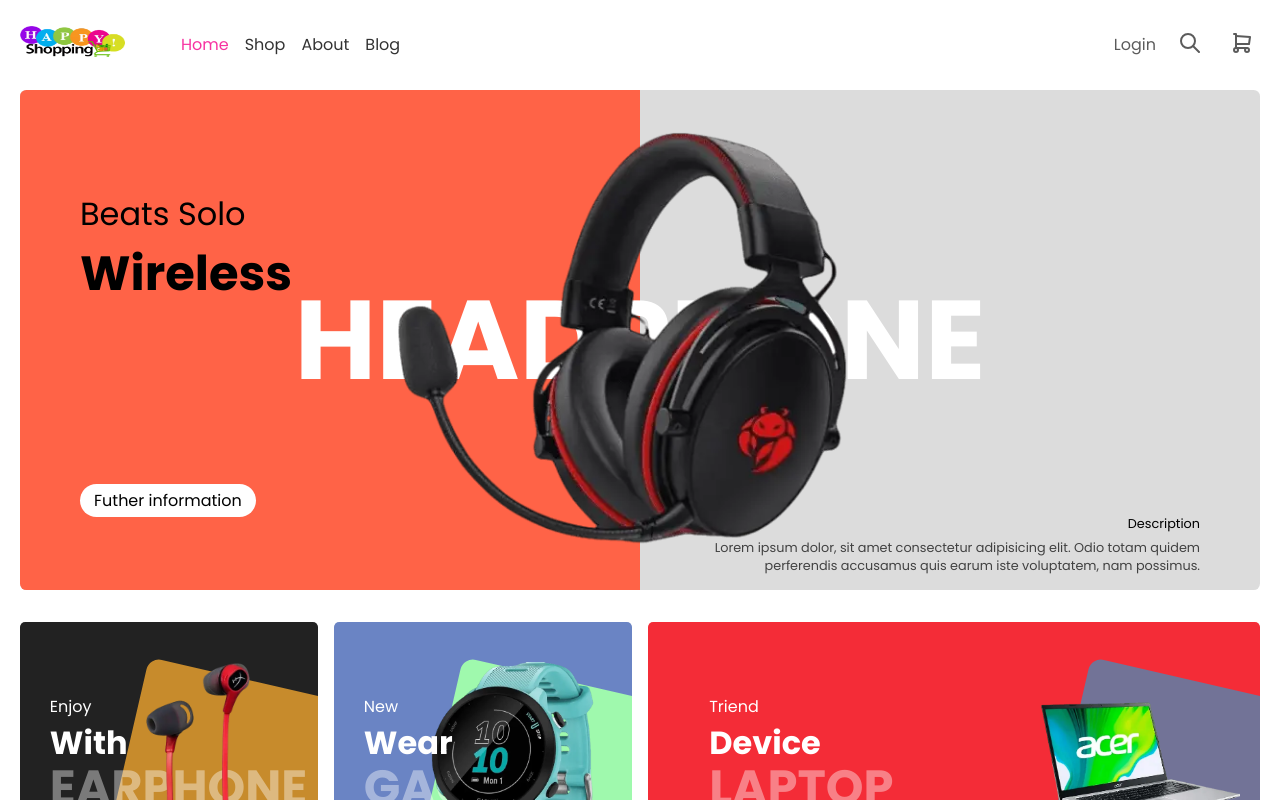
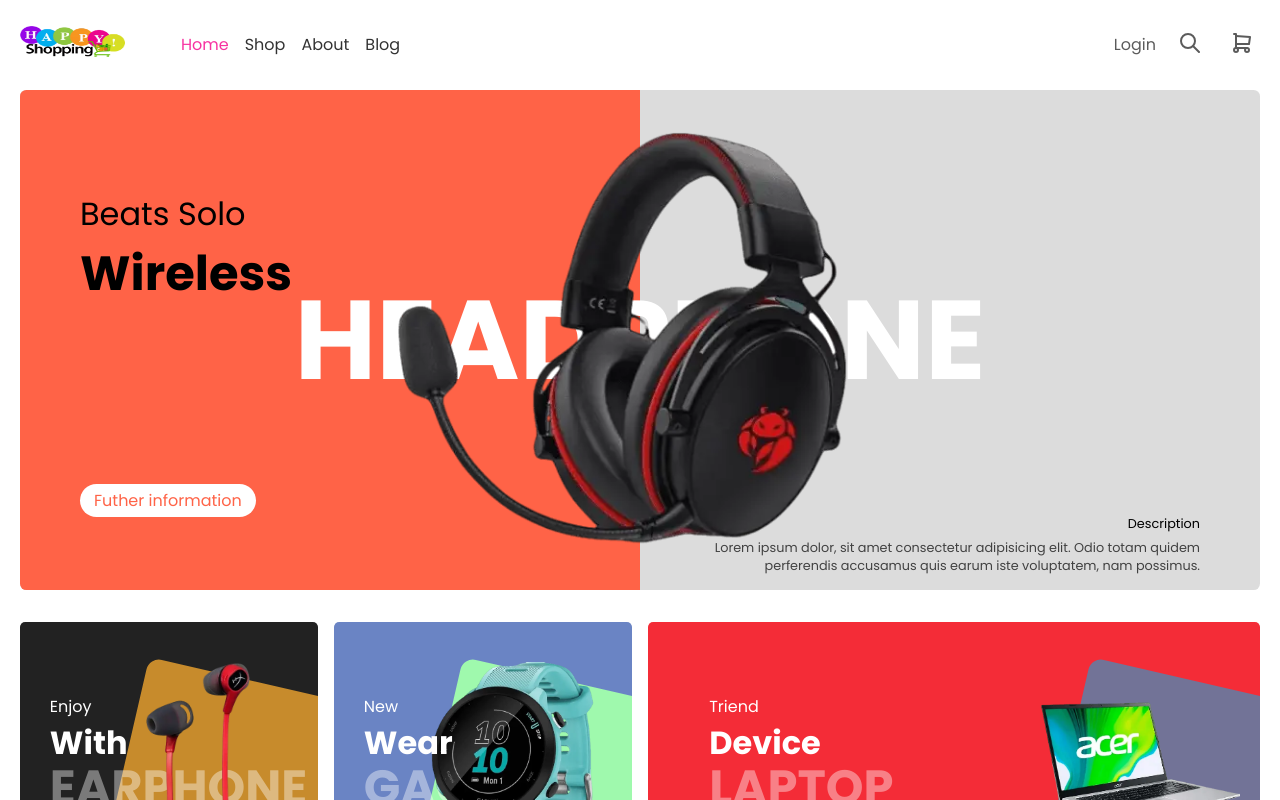
Before and after one commit to victor-romero-martinez/eshop, a Next.js app: page / in a window 1280 px wide. Shown: the top 800 px of the page. Built offline with nearby package versions, Linux system fonts and the light colour scheme.

Commit message:
{update} color link button

```diff
--- a/src/components/bigCrad/BigCard.tsx
+++ b/src/components/bigCrad/BigCard.tsx
@@ -11,8 +11,7 @@
             <br />
             <span>Wireless</span>
           </h2>
-          {/* <Link href='#' title='futher information' className='big__card__btn'>Futher information</Link> */}
-          <LinkBtn href='#'>Futher information</LinkBtn>
+          <LinkBtn href='#' styles={{ color: '#ff6347' }}>Futher information</LinkBtn>
         </div>
         <div className='desc__container h-full w-fill _padding__inline'>
           <p className='desc__title'>Description</p>
--- a/src/components/ui/linkBtn/LinkBtn.jsx
+++ b/src/components/ui/linkBtn/LinkBtn.jsx
@@ -5,7 +5,7 @@
  * @param {object} props
  * @param {React.ReactNode} props.children - Element
  * @param {string} props.href - Link
- * @param {object} [props.styles] - Styles
+ * @param {object} [props.styles] - CSSProperties
  */
 export default function LinkBtn({ children, href, styles }) {
   return (
--- a/src/components/ui/linkBtn/style.css
+++ b/src/components/ui/linkBtn/style.css
@@ -3,5 +3,33 @@
   background-color: white;
   padding: 4px 14px;
   border-radius: 20vmax;
+  position: relative;
   z-index: 10;
+  overflow: hidden;
+  transition: .2s all;
 }
+
+.link__bottom::before {
+  content: '';
+  background-color: #1D54AB;
+  top: 0;
+  left: 50%;
+  right: 50%;
+  bottom: 0;
+  opacity: 0;
+  position: absolute;
+  z-index: -10;
+  transition: .2s all;
+}
+
+.link__bottom:hover::before {
+  left: 0;
+  right: 0;
+  opacity: 1;
+  scale: 1.1;
+  transition: .2s all;
+}
+
+/* .link__bottom:hover {
+  scale: 1.05;
+} */
```
